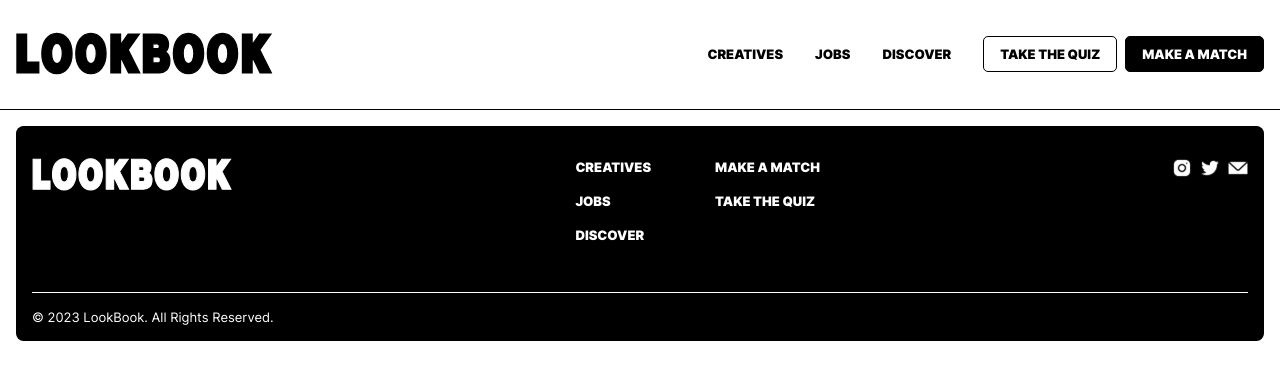
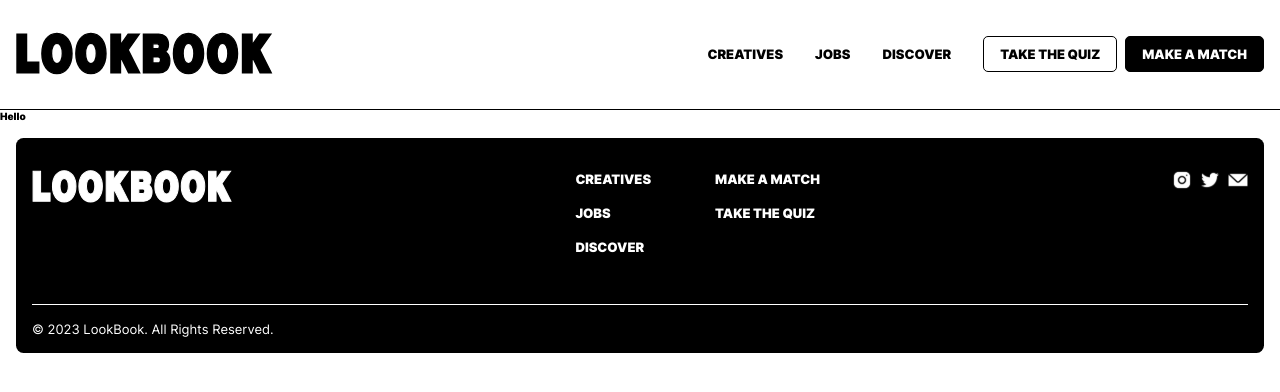
Before and after one commit to kayladrobot/kayla-drobot-capstone, a React (Create React App) app: page /creative in a window 1280 px wide. Shown: the top 392 px of the page. Built offline with nearby package versions, Linux system fonts and the light colour scheme.

Commit message:
feat: set up routing to Creative page

```diff
--- a/src/App.jsx
+++ b/src/App.jsx
@@ -1,6 +1,6 @@
 import { BrowserRouter, Routes, Route } from "react-router-dom";
 import Homepage from "./pages/Homepage/Homepage"
-import Creatives from "./pages/Creative"
+import Creative from "./pages/Creative/Creative"
 import Navigation from "./components/Navigation/Navigation"
 import Footer from "./components/Footer/Footer"
 import './App.scss';
@@ -12,7 +12,7 @@ function App() {
         <Navigation />
         <Routes>
           <Route path="/" element={<Homepage />} />
-          <Route path="/creatives" element={<Creatives />} />
+          <Route path="/creative" element={<Creative />} />
         </Routes>
         <Footer/>
       </BrowserRouter>
--- a/src/components/CreativeCarousel/CreativeCarousel.scss
+++ b/src/components/CreativeCarousel/CreativeCarousel.scss
@@ -79,10 +79,6 @@
     width: 100%;
     height: 100%;
   }
-
-  &__card-image {
-  }
-
   &__card--back-header {
     position: absolute;
   }
--- a/src/components/Navigation/Navigation.jsx
+++ b/src/components/Navigation/Navigation.jsx
@@ -43,7 +43,7 @@ function Navigation() {
 
       <div className={`nav__container ${!isOpen ? "nav__container--closed" : "nav__container--open"}`}>
         <nav className="nav__content">
-          <Link to="/" className="nav__item-wrapper">
+          <Link to="/creative" className="nav__item-wrapper">
             <h5 className="nav__item">Creatives</h5>
           </Link>
           <Link to="/" className="nav__item-wrapper">
@@ -80,7 +80,7 @@ return (
 
     <div className={`nav__container`}>
       <nav className="nav__content">
-        <Link to="/" className="nav__item-wrapper">
+        <Link to="/creative" className="nav__item-wrapper">
           <h5 className="nav__item">Creatives</h5>
         </Link>
         <Link to="/" className="nav__item-wrapper">
--- a/src/pages/Creative/Creative.jsx
+++ b/src/pages/Creative/Creative.jsx
@@ -0,0 +1,10 @@
+import React from "react";
+import "./Creative.scss";
+
+function Creative() {
+  return (
+    <div>Hello</div>
+  )
+  }
+
+  export default Creative;
```
